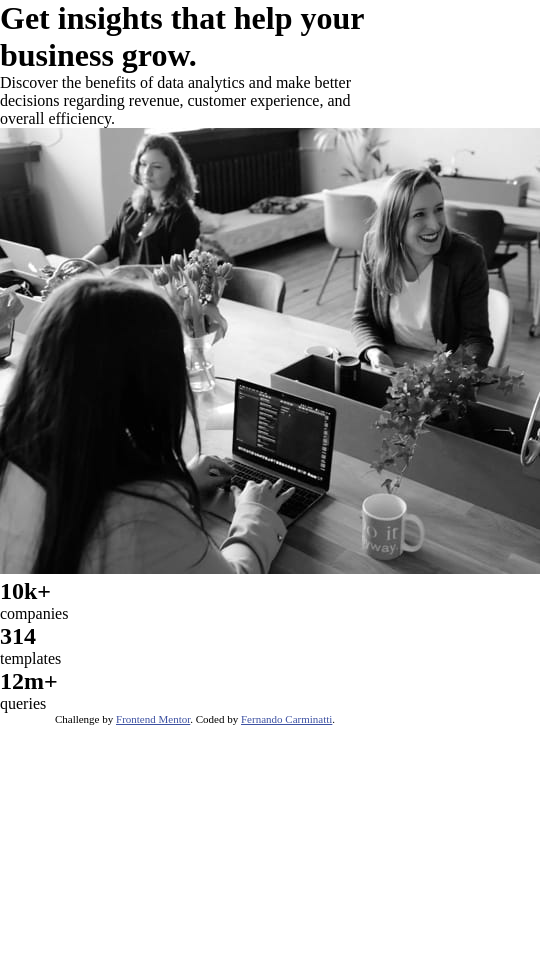
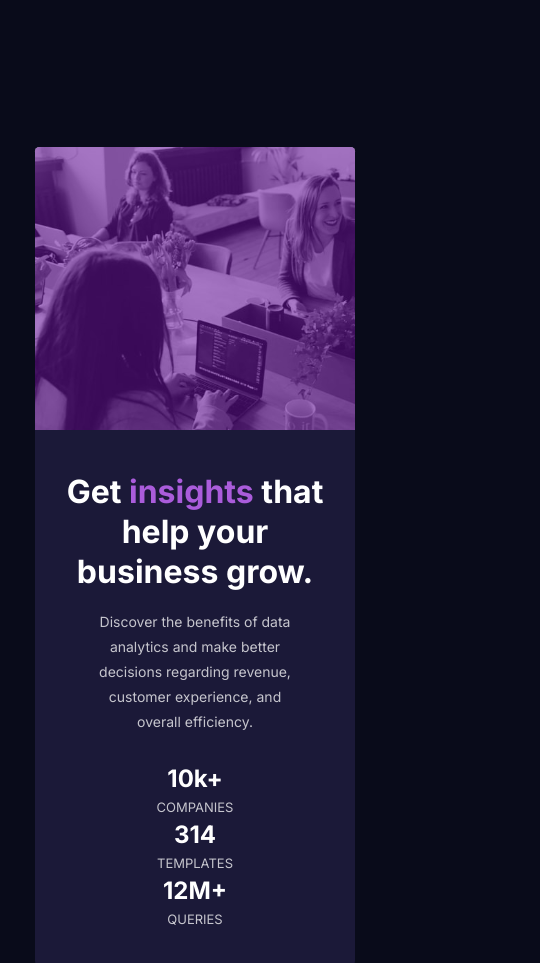
Before and after one commit to fernandocarminatti/Frontend-Mentor-stats-preview-card-component-main, a plain HTML site: page index.html in a window 390 px wide. Shown: the top 963 px of the page, 540 px wide, since content can reach past the window. Before the commit the page ends 844 px from the top, so only its background shows below. Drawn offline with Linux system fonts and the light colour scheme.

Commit message:
Main Challenge completed
bad coding but finished challenge.

```diff
--- a/css/main.css
+++ b/css/main.css
@@ -1,7 +1,10 @@
 @charset "UTF-8";
+@import url('https://fonts.googleapis.com/css2?family=Lexend+Deca&display=swap');
+@import url('https://fonts.googleapis.com/css2?family=Inter:wght@400;700&display=swap');
 
 body{
     margin: 0;
+    background-color: hsl(233, 47%, 7%);
 }
 
 h1,
@@ -10,17 +13,165 @@ p {
     margin: 0;
 }
 
-.main-bgrd {
-    background: hsl(233, 47%, 7%);
+main {
+    position: absolute;
+    margin: 0;
+    top: 50%;
+    left: 50%;
+    transform: translate(-50%, -50%);
 }
 
-.card-brgd {
+.retangulo {
     display: flex;
-    width: 80%;
-    height: 60%;
-    background-color: aqua;
+    width: 1000px;
+    height: 400px;
+    background-color: hsl(244, 38%, 16%);
+    flex-direction: row;
+    border-radius: 6px;
 }
 
-.attribution {
-    display: hidden;
+.texto {
+    display: flex;
+    width: 50%;
+    flex-direction: column;
 }
+
+.uppertext {
+    padding: 50px 50px 10px 50px;
+    margin: 10px 20px;
+}
+
+span {
+    color: hsl(277, 64%, 61%);
+}
+
+.uppertext h1 {
+    line-height: 40px;
+    font-family: 'Inter', sans-serif;
+    font-weight: 700;
+    color: hsl(0, 0%, 100%);
+    margin-bottom: 30px;
+}
+
+.uppertext p {
+    margin: 30px 0 0 0;
+    line-height: 25px;
+    font-family: 'Inter', sans-serif;
+    font-weight: 400;
+    font-size: 14px;
+    color: hsla(0, 0%, 100%, 0.75);
+}
+
+.block-img {
+    background: url(../images/image-header-desktop.jpg) no-repeat;
+    float: right;
+    width: 50%;
+    height: 100%;
+    border-radius: 0 6px 6px 0;
+    zoom: 0.95;
+    margin: 0;
+}
+
+.overlay {
+    background: hsla(277, 80%, 34%, 0.555);
+    z-index: 2;
+    overflow: hidden;
+    height: 100%;
+    width: 100%;
+    border-radius: 0 6px 6px 0;
+}
+
+.purple {
+    width: 400px;
+    height: 300px;
+}
+
+.retangulobaixo {
+    margin: 0 0 0 70px;
+
+}
+
+.boxbaixo {
+    display: flex;
+    flex-direction: row;
+    text-align: left;
+}
+
+.boxbaixo h2 {
+    line-height: 40px;
+    font-family: 'Inter', sans-serif;
+    font-weight: 700;
+    color: hsl(0, 0%, 100%);
+}
+
+.boxbaixo p {
+    margin: 0;
+    font-family: 'Inter', sans-serif;
+    font-weight: 400;
+    font-size: 13px;
+    color: hsla(0, 0%, 100%, 0.75);
+}
+
+.Q1, .Q2, .Q3 {
+    margin: 30px 20px 0px 0px;
+}
+
+
+@media screen and (max-width: 900px) {
+    .retangulo {
+        flex-direction: column-reverse;
+        width: 320px;
+        height: 100%;
+        margin: 320px auto 50px auto;
+    }
+
+    .block-img {
+        border-radius: 6px 6px 0 0;
+        width: 100%;
+        zoom: 0.69;
+        height: 410px;
+        float: none;
+    }
+
+    .overlay {
+        height: 100%;
+        border-radius: 6px 6px 0 0;
+    }
+
+    .texto {
+        padding: 0px;
+        margin: 0px 0px;
+        width: 100%;
+        text-align: center;
+    }
+
+    .uppertext {
+        padding: 0px;
+        margin: 0px;
+    }
+
+    .uppertext h1 {
+        padding: 2px;
+        margin: 40px 15px 10px 15px;
+    }
+
+    .uppertext p {
+        padding: 5px;
+        margin: 0 50px;
+    }
+
+    .boxbaixo {
+        flex-direction: column;
+        text-align: center;
+    }
+
+    .retangulobaixo {
+        margin: 20px 0 40px 0;
+
+    }
+
+    .Q1, .Q2, .Q3 {
+        margin: 0 auto;
+    }
+
+}
--- a/index.html
+++ b/index.html
@@ -2,47 +2,51 @@
 <html lang="en">
 <head>
   <meta charset="UTF-8">
-  <meta name="viewport" content="width=device-width, initial-scale=1.0"> <!-- displays site properly based on user's device -->
+  <meta name="viewport" content="width=device-width", initial-scale=1.0> <!-- displays site properly based on user's device -->
+  <title>Frontend Mentor | Stats preview card component</title>
 
+  <!-- Styles -->
   <link rel="icon" type="image/png" sizes="32x32" href="./images/favicon-32x32.png">
   <link rel="stylesheet" href="/css/main.css">
 
-  <title>Frontend Mentor | Stats preview card component</title>
 
   <!-- Feel free to remove these styles or customise in your own stylesheet 👍 -->
   <style>
-    .attribution { font-size: 11px; text-align: center; }
+    .attribution { font-size: 11px; text-align: center; display: hidden; }
     .attribution a { color: hsl(228, 45%, 44%); }
-    @import url('https://fonts.googleapis.com/css2?family=Lexend+Deca&display=swap');
-    @import url('https://fonts.googleapis.com/css2?family=Inter:wght@400;700&display=swap');
   </style>
 </head>
 <body>
-<container class="main-container">
-  <main class="card-bgrd">
-    <div class="card-txt">
-      <h1>Get insights that help your business grow.</h1>
-      <p>
-        Discover the benefits of data analytics and make better decisions regarding revenue, customer
-        experience, and overall efficiency.
-      </p>
-    </div>
-    <div class="card-image img-accent">
-      <img src="images/image-header-desktop.jpg" alt="Happy people on a workstation" class="card-img">
-    </div>
-    <div>
-      <h2>10k+</h2>
-       <p>companies</p>
-      <h2>314</h2>
-       <p>templates</p>
-      <h2>12m+</h2>
-       <p>queries</p>
+  <main>
+    <div class="retangulo">
+      <div class="texto">
+        <div class="quadradocima">
+          <div class="uppertext">
+            <h1>Get <span>insights</span> that help your business grow.</h1>
+            <p>Discover the benefits of data analytics and make better decisions regarding revenue, customer experience, and overall efficiency.</p>
+          </div>
+        </div>
+        <div class="retangulobaixo">
+          <div class="boxbaixo">
+            <div class="Q1">
+              <h2>10k+</h2>
+              <p>COMPANIES</p>
+            </div>
+            <div class="Q2">
+              <h2>314</h2>
+              <p>TEMPLATES</p>
+            </div>
+            <div class="Q3">
+              <h2>12M+</h2>
+              <p>QUERIES</p>
+            </div>
+          </div>
+        </div>
+      </div>
+      <div class="block-img">
+          <div class="overlay"> </div>
+      </div>
     </div>
   </main>
-</container>
-  <div class="attribution">
-    Challenge by <a href="https://www.frontendmentor.io?ref=challenge" target="_blank">Frontend Mentor</a>.
-    Coded by <a href="#">Fernando Carminatti</a>.
-  </div>
 </body>
 </html>
```
